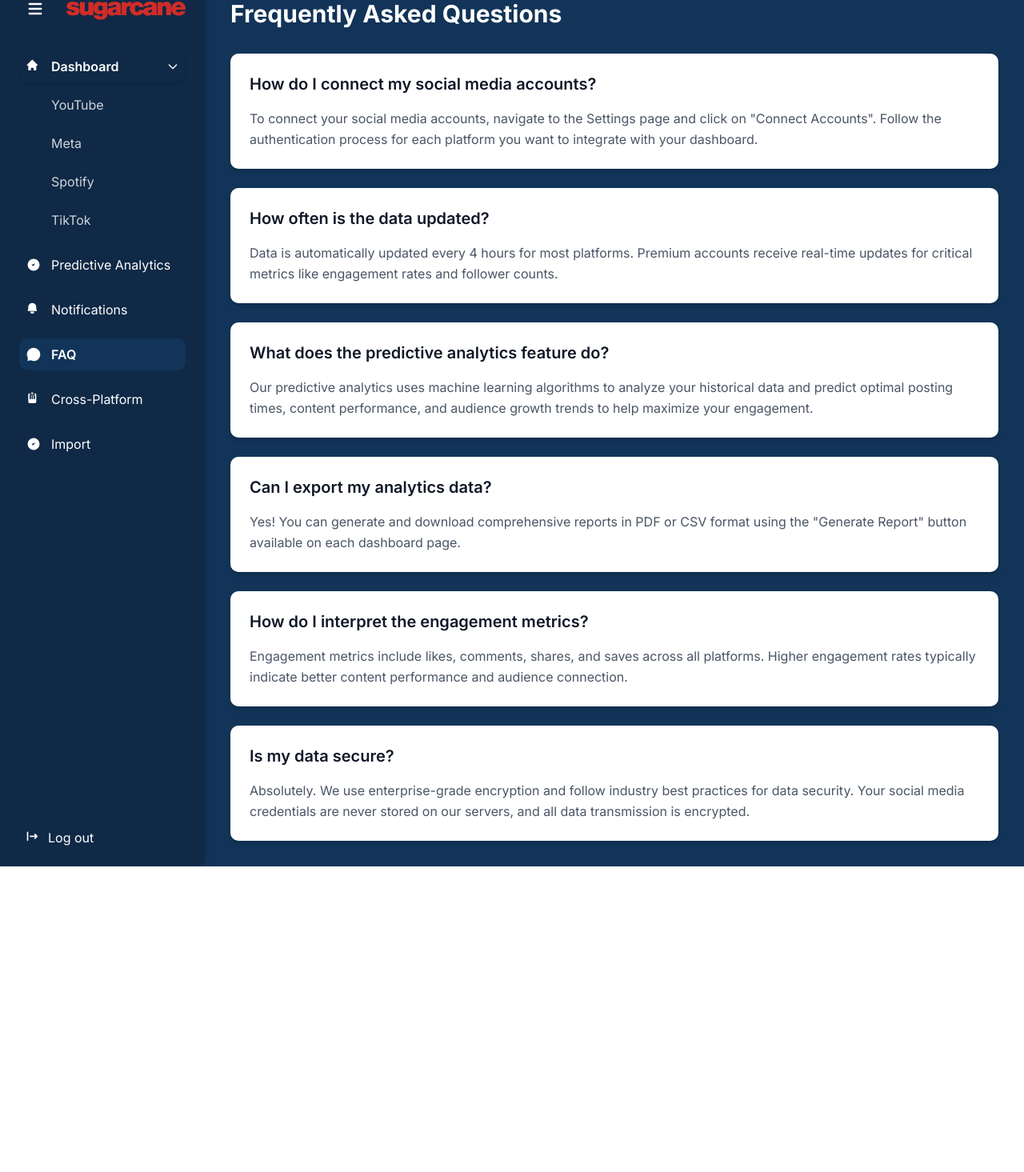
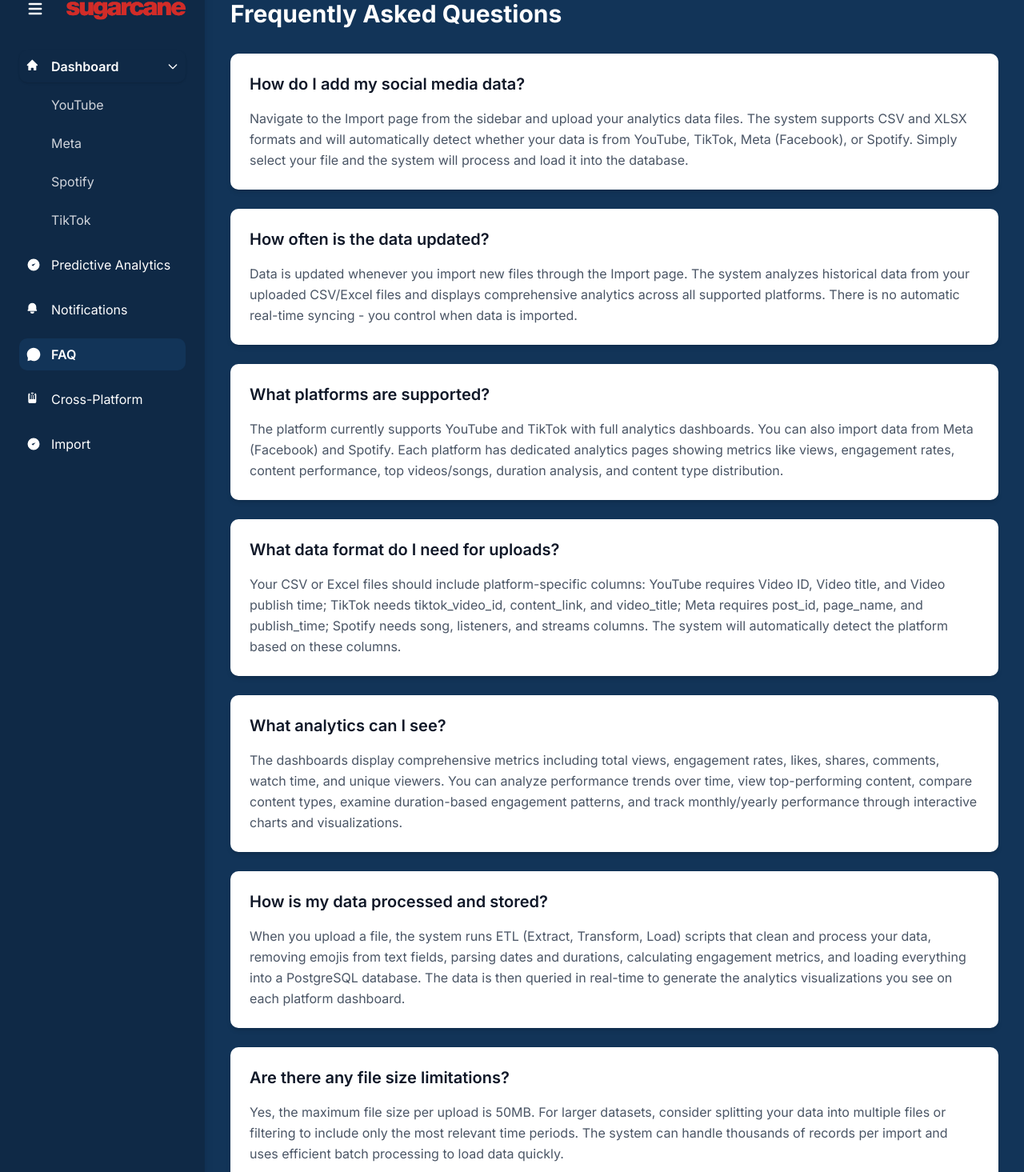
Before and after one commit to nate-barri/Sugarcane_Artist_Management, a Next.js app: page /faq in a window 1280 px wide. Shown: the part 33-1498 px from the top of the page at 80% size. Before the commit the page ends 1116 px from the top, so only its background shows below. Built offline with nearby package versions, Linux system fonts and the light colour scheme; no server answers.

Commit message:
FAQ Update

```diff
--- a/app/faq/page.tsx
+++ b/app/faq/page.tsx
@@ -14,50 +14,69 @@ export default function FAQDashboard() {
         {/* FAQ Section */}
         <section className="space-y-6">
           <div className="bg-white p-6 rounded-lg shadow-md">
-            <h2 className="text-xl font-semibold mb-4 text-gray-900">How do I connect my social media accounts?</h2>
+            <h2 className="text-xl font-semibold mb-4 text-gray-900">How do I add my social media data?</h2>
             <p className="text-gray-600 leading-relaxed">
-              To connect your social media accounts, navigate to the Settings page and click on "Connect Accounts".
-              Follow the authentication process for each platform you want to integrate with your dashboard.
+              Navigate to the Import page from the sidebar and upload your analytics data files. The system supports CSV
+              and XLSX formats and will automatically detect whether your data is from YouTube, TikTok, Meta (Facebook),
+              or Spotify. Simply select your file and the system will process and load it into the database.
             </p>
           </div>
 
           <div className="bg-white p-6 rounded-lg shadow-md">
             <h2 className="text-xl font-semibold mb-4 text-gray-900">How often is the data updated?</h2>
             <p className="text-gray-600 leading-relaxed">
-              Data is automatically updated every 4 hours for most platforms. Premium accounts receive real-time updates
-              for critical metrics like engagement rates and follower counts.
+              Data is updated whenever you import new files through the Import page. The system analyzes historical data
+              from your uploaded CSV/Excel files and displays comprehensive analytics across all supported platforms.
+              There is no automatic real-time syncing - you control when data is imported.
             </p>
           </div>
 
           <div className="bg-white p-6 rounded-lg shadow-md">
-            <h2 className="text-xl font-semibold mb-4 text-gray-900">What does the predictive analytics feature do?</h2>
+            <h2 className="text-xl font-semibold mb-4 text-gray-900">What platforms are supported?</h2>
             <p className="text-gray-600 leading-relaxed">
-              Our predictive analytics uses machine learning algorithms to analyze your historical data and predict
-              optimal posting times, content performance, and audience growth trends to help maximize your engagement.
+              The platform currently supports YouTube and TikTok with full analytics dashboards. You can also import
+              data from Meta (Facebook) and Spotify. Each platform has dedicated analytics pages showing metrics like
+              views, engagement rates, content performance, top videos/songs, duration analysis, and content type
+              distribution.
             </p>
           </div>
 
           <div className="bg-white p-6 rounded-lg shadow-md">
-            <h2 className="text-xl font-semibold mb-4 text-gray-900">Can I export my analytics data?</h2>
+            <h2 className="text-xl font-semibold mb-4 text-gray-900">What data format do I need for uploads?</h2>
             <p className="text-gray-600 leading-relaxed">
-              Yes! You can generate and download comprehensive reports in PDF or CSV format using the "Generate Report"
-              button available on each dashboard page.
+              Your CSV or Excel files should include platform-specific columns: YouTube requires Video ID, Video title,
+              and Video publish time; TikTok needs tiktok_video_id, content_link, and video_title; Meta requires
+              post_id, page_name, and publish_time; Spotify needs song, listeners, and streams columns. The system will
+              automatically detect the platform based on these columns.
             </p>
           </div>
 
           <div className="bg-white p-6 rounded-lg shadow-md">
-            <h2 className="text-xl font-semibold mb-4 text-gray-900">How do I interpret the engagement metrics?</h2>
+            <h2 className="text-xl font-semibold mb-4 text-gray-900">What analytics can I see?</h2>
             <p className="text-gray-600 leading-relaxed">
-              Engagement metrics include likes, comments, shares, and saves across all platforms. Higher engagement
-              rates typically indicate better content performance and audience connection.
+              The dashboards display comprehensive metrics including total views, engagement rates, likes, shares,
+              comments, watch time, and unique viewers. You can analyze performance trends over time, view
+              top-performing content, compare content types, examine duration-based engagement patterns, and track
+              monthly/yearly performance through interactive charts and visualizations.
             </p>
           </div>
 
           <div className="bg-white p-6 rounded-lg shadow-md">
-            <h2 className="text-xl font-semibold mb-4 text-gray-900">Is my data secure?</h2>
+            <h2 className="text-xl font-semibold mb-4 text-gray-900">How is my data processed and stored?</h2>
             <p className="text-gray-600 leading-relaxed">
-              Absolutely. We use enterprise-grade encryption and follow industry best practices for data security. Your
-              social media credentials are never stored on our servers, and all data transmission is encrypted.
+              When you upload a file, the system runs ETL (Extract, Transform, Load) scripts that clean and process your
+              data, removing emojis from text fields, parsing dates and durations, calculating engagement metrics, and
+              loading everything into a PostgreSQL database. The data is then queried in real-time to generate the
+              analytics visualizations you see on each platform dashboard.
+            </p>
+          </div>
+
+          <div className="bg-white p-6 rounded-lg shadow-md">
+            <h2 className="text-xl font-semibold mb-4 text-gray-900">Are there any file size limitations?</h2>
+            <p className="text-gray-600 leading-relaxed">
+              Yes, the maximum file size per upload is 50MB. For larger datasets, consider splitting your data into
+              multiple files or filtering to include only the most relevant time periods. The system can handle
+              thousands of records per import and uses efficient batch processing to load data quickly.
             </p>
           </div>
         </section>
```
